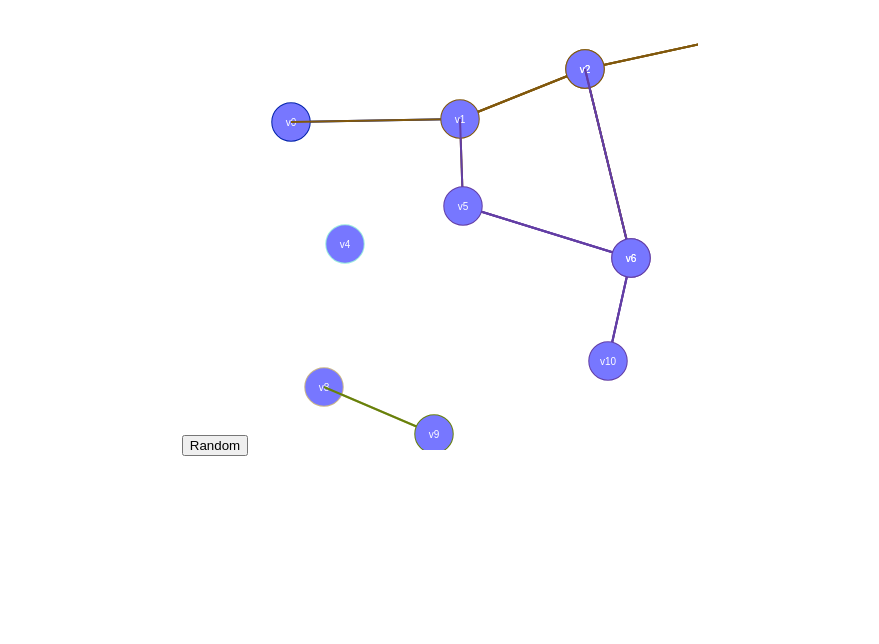
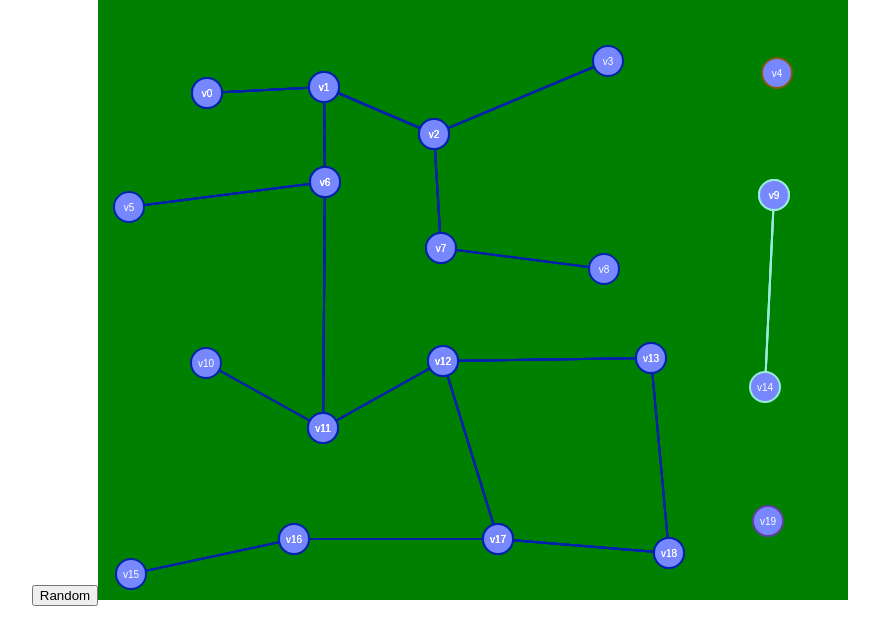
Before and after one commit to bloominstituteoftechnology/Sprint-Challenge--Graphs, a React (Create React App) app in the folder graph_dfs_debug/: page / in a window 1280 px wide. Shown: the top 644 px of the page, without its empty margins (200-1079 px from the left). Built offline with nearby package versions, Linux system fonts and the light colour scheme.

Commit message:
Sprint Reviewed

```diff
--- a/graph_dfs_debug/src/App.js
+++ b/graph_dfs_debug/src/App.js
@@ -2,16 +2,16 @@ import React, { Component } from 'react';
 import { Graph } from './graph';
 import './App.css';
 
-// Define the size of the random graph
-const xCount = 4;
-const yCount = 3;
+
+const xCount = 5;
+const yCount = 4;
 const boxSize = 150;
 const probability = 0.6;
 
-// Figure out the canvas size
+
 const canvasWidth = boxSize * xCount;
 const canvasHeight = boxSize * yCount;
-const radius = boxSize / 8;
+const radius = boxSize / 10;
 
 /**
  * GraphView
@@ -22,53 +22,54 @@ class GraphView extends Component {
    */
   componentDidMount() {
     this.updateCanvasConnectedComponents();
+    console.log(this.props.graph.getConnectedComponents());
+    console.log(this.props.graph.dump());
   }
 
-  /**
-   * On state update
-   */
+
   componentDidUpdate() {
     this.updateCanvasConnectedComponents();
   }
 
-  /**
-   * Draw the given verts
-   */
-  drawVerts(vertexes, color='blue', clear=true) {
+
+  drawVerts(vertexes, color = 'blue', clear = true) {
     let canvas = this.refs.canvas;
     let ctx = canvas.getContext('2d');
 
     // Clear it
     if (clear) {
-      ctx.fillStyle = 'white';
+      ctx.fillStyle = 'green';
       ctx.fillRect(0, 0, canvasWidth, canvasHeight);
     }
 
-    // Draw the edges
+
     ctx.lineWidth = 2;
     ctx.strokeStyle = color;
 
-    for (let v of vertexes) { // From this vert
-      for (let e of v.edges) { // To all these verts
+    for (let v of vertexes) {
+      // From this vert
+      for (let e of v.edges) {
+        // To all these verts
         const v2 = e.destination;
         ctx.beginPath();
         ctx.moveTo(v.pos.x, v.pos.y);
+        console.log(color);
         ctx.lineTo(v2.pos.x, v2.pos.y);
         ctx.stroke();
       }
     }
 
-    // Draw the verts on top
-    ctx.fillStyle = '#77f';
+
+    ctx.fillStyle = '#78f';
 
     for (let v of vertexes) {
       ctx.beginPath();
-      ctx.arc(v.pos.x, v.pos.y, radius, 0, 2 * Math.PI, false);
+      ctx.arc(v.pos.x, v.pos.y, radius, 0, 2 * Math.PI);
+      ctx.fill();
       ctx.stroke();
-      ctx.fill();
     }
 
-    // Draw the vert names
+
     ctx.font = '10px sans-serif';
     ctx.textAlign = 'center';
     ctx.fillStyle = 'white';
@@ -78,24 +79,20 @@ class GraphView extends Component {
     }
   }
 
-  /**
-   * Draw the entire graph
-   */
+
   updateCanvasEntireGraph() {
     const g = this.props.graph;
     this.drawVerts(g.vertexes);
-    //g.dump();
+
   }
 
-  /**
-   * Draw the connected components
-   */
+
   updateCanvasConnectedComponents() {
     function randomHexColor() {
-      let color = ((Math.random() * 240)|0).toString(16);
+      let color = ((Math.random() * 240) | 0).toString(16);
 
       if (color.length === 1) {
-        color = '0' + color; // leading zero for values less than 0x10
+        color = '0' + color;
       }
 
       return color;
@@ -105,46 +102,43 @@ class GraphView extends Component {
     const connectedComponents = g.getConnectedComponents();
 
     let clear = true;
+    console.log(connectedComponents);
+
 
     for (let component of connectedComponents) {
-      // Color just like in CSS
-      const curColor = '#' + randomHexColor() + randomHexColor() + randomHexColor();
+
+      const curColor =
+        '#' + randomHexColor() + randomHexColor() + randomHexColor();
 
       this.drawVerts(component, curColor, clear);
       clear = false;
     }
   }
 
-  /**
-   * Render
-   */
+
   render() {
-    return <canvas ref="canvas" width={canvasHeight} height={canvasHeight}></canvas>;
+
+    return <canvas ref="canvas" width={canvasWidth} height={canvasHeight} />;
   }
 }
 
 
-/**
- * App
- */
 class App extends Component {
   constructor(props) {
     super(props);
     this.onButton = this.onButton.bind(this);
 
     this.state = {
-      graph: new Graph()
+      graph: new Graph(),
     };
 
     this.state.graph.randomize(xCount, yCount, boxSize, probability);
   }
 
-  /**
-   * Handle the button press
-   */
+
   onButton() {
     const state = {
-      graph: new Graph()
+      graph: new Graph(),
     };
 
     state.graph.randomize(xCount, yCount, boxSize, probability);
@@ -155,8 +149,8 @@ class App extends Component {
   render() {
     return (
       <div className="App">
-        <button onClick={this.Button}>Random</button>
-        <GraphView graph={this.state.graph}></GraphView>
+        <button onClick={this.onButton}>Random</button>
+        <GraphView graph={this.state.graph} />
       </div>
     );
   }
--- a/graph_dfs_debug/src/graph.js
+++ b/graph_dfs_debug/src/graph.js
@@ -2,7 +2,7 @@
  * Edge
  */
 export class Edge {
-  constructor(destination, weight=1) {
+  constructor(destination, weight = 1) {
     this.destination = destination;
     this.weight = weight;
   }
@@ -12,9 +12,10 @@ export class Edge {
  * Vertex
  */
 export class Vertex {
-  constructor(value='vertex') {
+  constructor(value = 'vertex') {
     this.value = value;
     this.edges = [];
+    this.color = 'white';
   }
 }
 
@@ -29,7 +30,7 @@ export class Graph {
   /**
    * Create a random graph
    */
-  randomize(width, height, pxBox, probability=0.6) {
+  randomize(width, height, pxBox, probability = 0.6) {
     // Helper function to set up two-way edges
     function connectVerts(v0, v1) {
       v0.edges.push(new Edge(v1));
@@ -44,7 +45,6 @@ export class Graph {
       let row = [];
       for (let x = 0; x < width; x++) {
         let v = new Vertex();
-        //v.value = 'v' + x + ',' + y;
         v.value = 'v' + count++;
         row.push(v);
       }
@@ -57,14 +57,14 @@ export class Graph {
         // Connect down
         if (y < height - 1) {
           if (Math.random() < probability) {
-            connectVerts(grid[y][x], grid[y+1][x]);
+            connectVerts(grid[y][x], grid[y + 1][x]);
           }
         }
 
         // Connect right
         if (x < width - 1) {
           if (Math.random() < probability) {
-            connectVerts(grid[y][x], grid[y][x+1]);
+            connectVerts(grid[y][x], grid[y][x + 1]);
           }
         }
       }
@@ -78,8 +78,8 @@ export class Graph {
     for (let y = 0; y < height; y++) {
       for (let x = 0; x < width; x++) {
         grid[y][x].pos = {
-          'x': (x * pxBox + boxInnerOffset + Math.random() * boxInner) | 0,
-          'y': (y * pxBox + boxInnerOffset + Math.random() * boxInner) | 0
+          x: (x * pxBox + boxInnerOffset + Math.random() * boxInner) | 0,
+          y: (y * pxBox + boxInnerOffset + Math.random() * boxInner) | 0,
         };
       }
     }
@@ -115,7 +115,7 @@ export class Graph {
   /**
    * Depth-first Search
    */
-  dfs(start, reset=true) {
+  dfs(start, reset = true) {
     const component = [];
     const stack = [];
 
@@ -129,17 +129,15 @@ export class Graph {
 
     while (stack.length > 0) {
       const u = stack.pop();
-      if(u.color === 'white') {
+      if (u.color === 'white') {
         u.color = 'gray';
         for (let e of u.edges) {
           stack.push(e.destination);
         }
       }
 
-      stack.shift(); // de-stack
+      component.push(u);
       u.color = 'black';
-
-      component.push(u);
     }
 
     return component;
```
Also changed, not shown: 1 other file (tests, documents, lock files or other folders).
